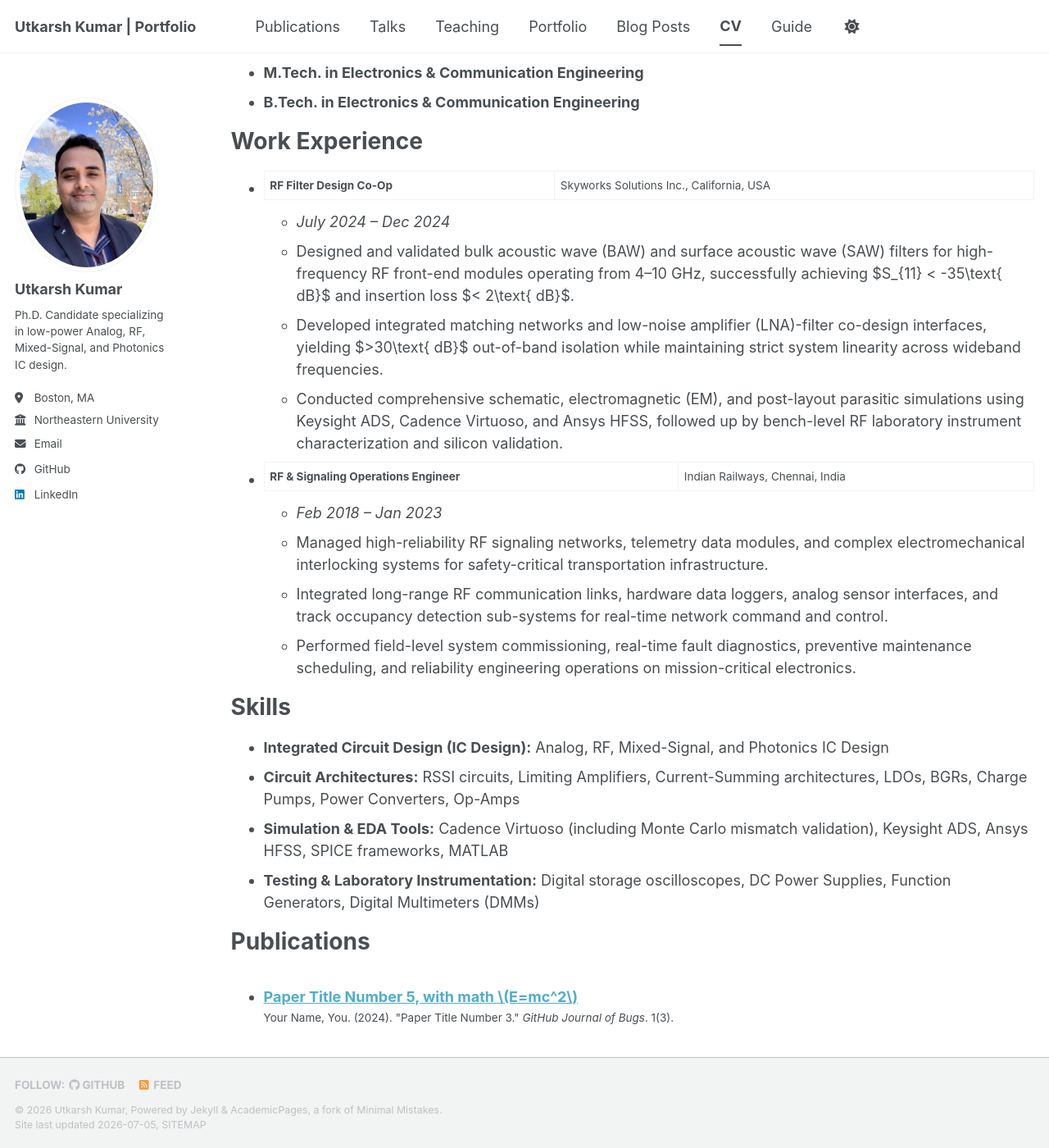
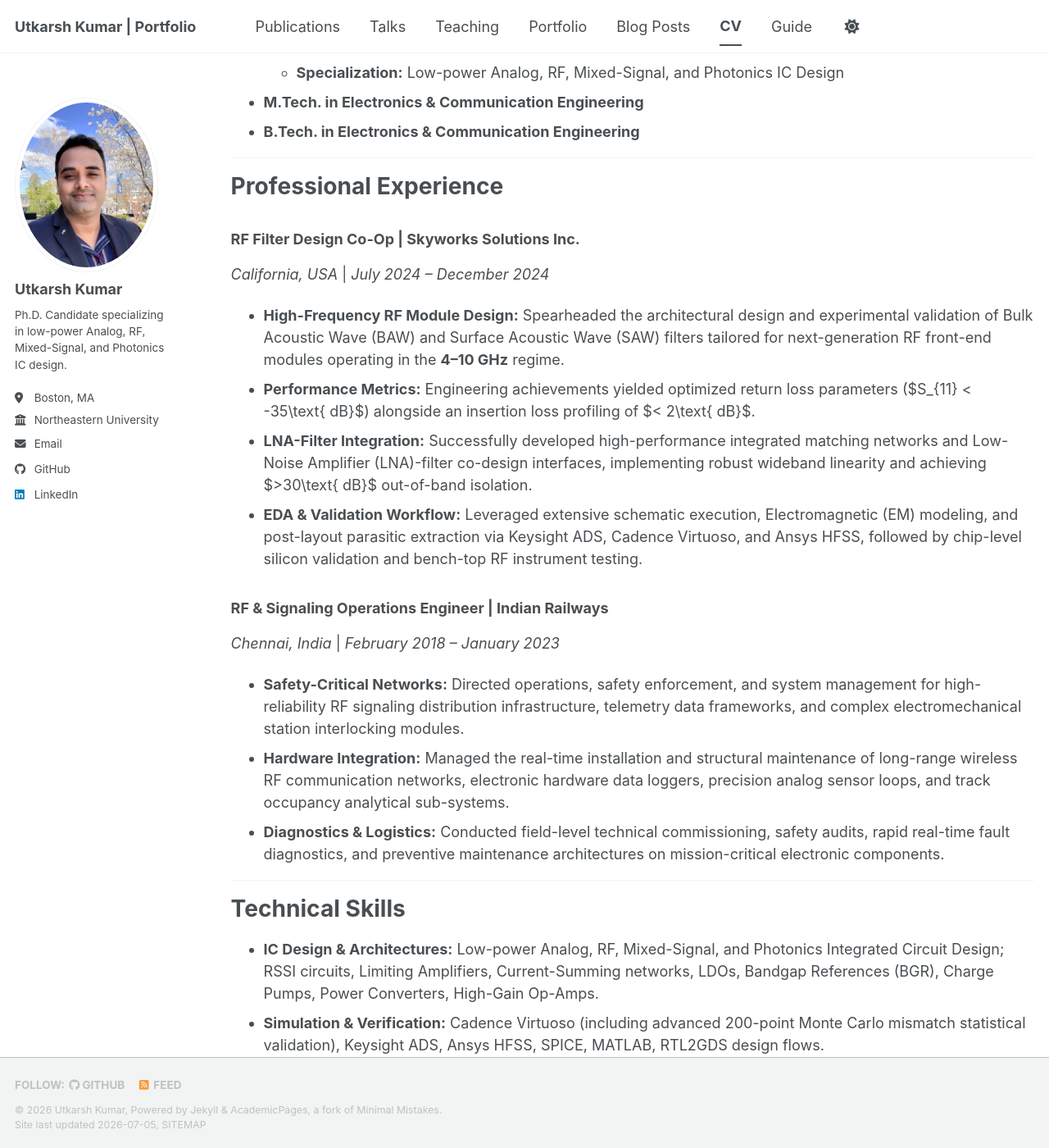
Before and after one commit to Ut1991/Ut1991.github.io, a Jekyll site: the page built from _pages/cv.md, in a window 1280 px wide and 1400 px high, scrolled down 205 px. Shown: the whole window at 82% size. Built offline with Jekyll 4.4.1, drawn with Linux system fonts in a browser that asks for light colours; a style sheet for code colours, icons or effects is not loaded; some of the changed text lies outside the part shown.

Commit message:
Update cv.md

```diff
--- a/_pages/cv.md
+++ b/_pages/cv.md
@@ -11,31 +11,38 @@ redirect_from:
 
 Education
 ======
-* **Ph.D. Candidate in Electrical and Computer Engineering** | Northeastern University, Boston, USA
-  * *Expected 2026*
+* **Ph.D. Candidate in Electrical and Computer Engineering**
+  * *Northeastern University, Boston, MA, USA* | Expected Graduation: 2026
+  * **Specialization:** Low-power Analog, RF, Mixed-Signal, and Photonics IC Design
 * **M.Tech. in Electronics & Communication Engineering**
 * **B.Tech. in Electronics & Communication Engineering**
 
-Work Experience
+---
+
+Professional Experience
 ======
-* **RF Filter Design Co-Op** | Skyworks Solutions Inc., California, USA
-  * *July 2024 – Dec 2024*
-  * Designed and validated bulk acoustic wave (BAW) and surface acoustic wave (SAW) filters for high-frequency RF front-end modules operating from 4–10 GHz, successfully achieving $S_{11} < -35\text{ dB}$ and insertion loss $< 2\text{ dB}$.
-  * Developed integrated matching networks and low-noise amplifier (LNA)-filter co-design interfaces, yielding $>30\text{ dB}$ out-of-band isolation while maintaining strict system linearity across wideband frequencies.
-  * Conducted comprehensive schematic, electromagnetic (EM), and post-layout parasitic simulations using Keysight ADS, Cadence Virtuoso, and Ansys HFSS, followed up by bench-level RF laboratory instrument characterization and silicon validation.
+### **RF Filter Design Co-Op** | Skyworks Solutions Inc.
+*California, USA* | *July 2024 – December 2024*
+* **High-Frequency RF Module Design:** Spearheaded the architectural design and experimental validation of Bulk Acoustic Wave (BAW) and Surface Acoustic Wave (SAW) filters tailored for next-generation RF front-end modules operating in the **4–10 GHz** regime.
+* **Performance Metrics:** Engineering achievements yielded optimized return loss parameters ($S_{11} < -35\text{ dB}$) alongside an insertion loss profiling of $< 2\text{ dB}$.
+* **LNA-Filter Integration:** Successfully developed high-performance integrated matching networks and Low-Noise Amplifier (LNA)-filter co-design interfaces, implementing robust wideband linearity and achieving $>30\text{ dB}$ out-of-band isolation.
+* **EDA & Validation Workflow:** Leveraged extensive schematic execution, Electromagnetic (EM) modeling, and post-layout parasitic extraction via Keysight ADS, Cadence Virtuoso, and Ansys HFSS, followed by chip-level silicon validation and bench-top RF instrument testing.
 
-* **RF & Signaling Operations Engineer** | Indian Railways, Chennai, India
-  * *Feb 2018 – Jan 2023*
-  * Managed high-reliability RF signaling networks, telemetry data modules, and complex electromechanical interlocking systems for safety-critical transportation infrastructure.
-  * Integrated long-range RF communication links, hardware data loggers, analog sensor interfaces, and track occupancy detection sub-systems for real-time network command and control.
-  * Performed field-level system commissioning, real-time fault diagnostics, preventive maintenance scheduling, and reliability engineering operations on mission-critical electronics.
+### **RF & Signaling Operations Engineer** | Indian Railways
+*Chennai, India* | *February 2018 – January 2023*
+* **Safety-Critical Networks:** Directed operations, safety enforcement, and system management for high-reliability RF signaling distribution infrastructure, telemetry data frameworks, and complex electromechanical station interlocking modules.
+* **Hardware Integration:** Managed the real-time installation and structural maintenance of long-range wireless RF communication networks, electronic hardware data loggers, precision analog sensor loops, and track occupancy analytical sub-systems.
+* **Diagnostics & Logistics:** Conducted field-level technical commissioning, safety audits, rapid real-time fault diagnostics, and preventive maintenance architectures on mission-critical electronic components.
 
-Skills
+---
+
+Technical Skills
 ======
-* **Integrated Circuit Design (IC Design):** Analog, RF, Mixed-Signal, and Photonics IC Design
-* **Circuit Architectures:** RSSI circuits, Limiting Amplifiers, Current-Summing architectures, LDOs, BGRs, Charge Pumps, Power Converters, Op-Amps
-* **Simulation & EDA Tools:** Cadence Virtuoso (including Monte Carlo mismatch validation), Keysight ADS, Ansys HFSS, SPICE frameworks, MATLAB
-* **Testing & Laboratory Instrumentation:** Digital storage oscilloscopes, DC Power Supplies, Function Generators, Digital Multimeters (DMMs)
+* **IC Design & Architectures:** Low-power Analog, RF, Mixed-Signal, and Photonics Integrated Circuit Design; RSSI circuits, Limiting Amplifiers, Current-Summing networks, LDOs, Bandgap References (BGR), Charge Pumps, Power Converters, High-Gain Op-Amps.
+* **Simulation & Verification:** Cadence Virtuoso (including advanced 200-point Monte Carlo mismatch statistical validation), Keysight ADS, Ansys HFSS, SPICE, MATLAB, RTL2GDS design flows.
+* **RF Lab Instrumentation:** Hands-on bench characterization utilizing Digital Storage Oscilloscopes, Vector Network Analyzers (VNAs), DC Power Supplies, High-Frequency Function Generators, and Digital Multimeters (DMMs).
+
+---
 
 Publications
 ======
```
Also changed, not shown: other parts of _pages/cv.md (+7 -3 lines).
